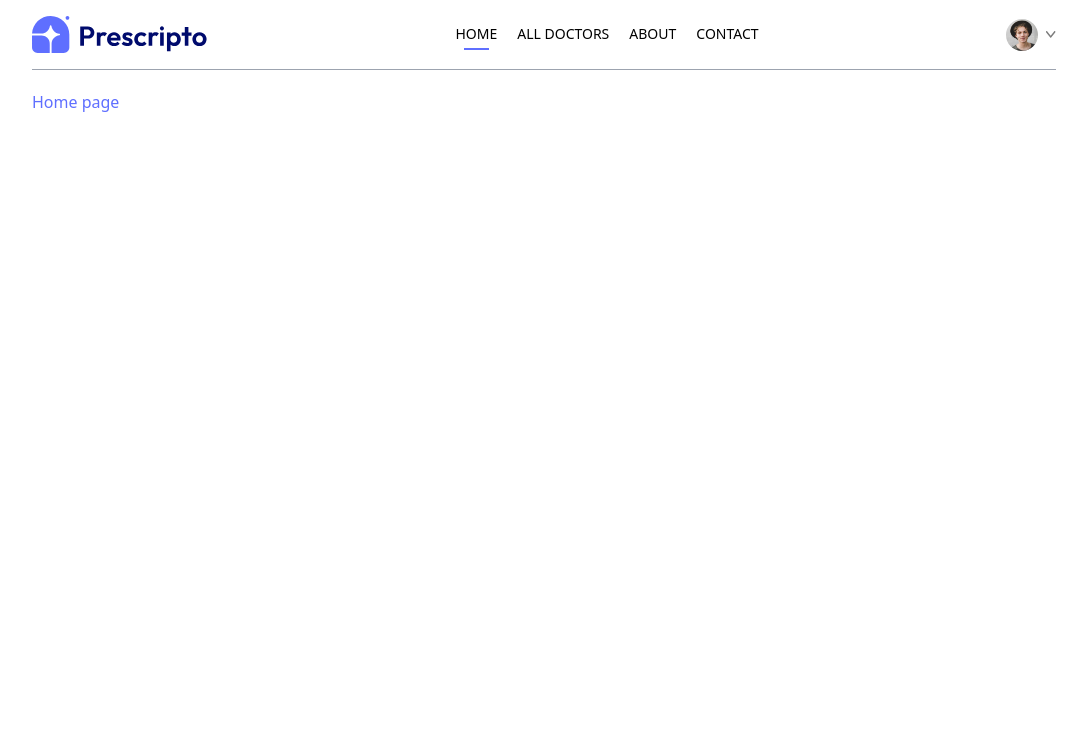
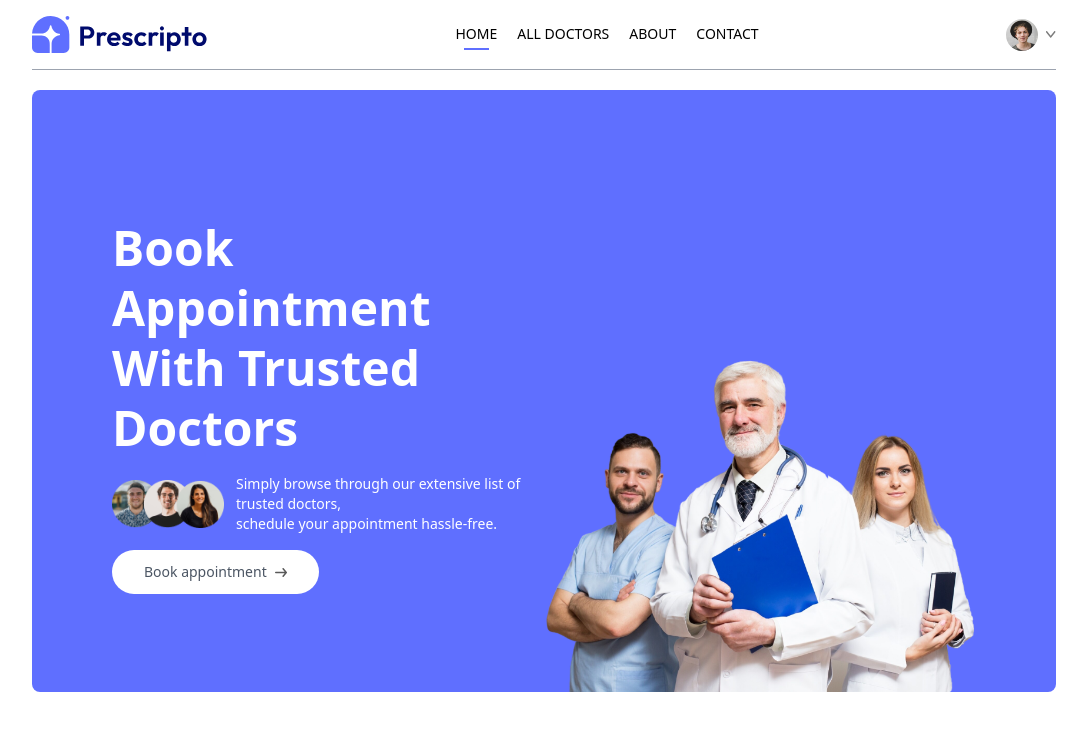
Before and after one commit to hshehabu/appointment-react-tailwind, a React (Vite) app in the folder appointment-booking/: page / in a window 1280 px wide. Shown: the top 730 px of the page, without its empty margins (96-1183 px from the left). Built offline with nearby package versions, Linux system fonts and the light colour scheme.

Commit message:
hero section finished

```diff
--- /dev/null
+++ b/appointment-booking/src/components/Hero.jsx
@@ -0,0 +1,32 @@
+import React from "react";
+import { assets } from "../assets/assets";
+
+const Hero = () => {
+  return (
+    <div className="flex flex-col md:flex-row flex-wrap px-6 md:px-10 lg:px-20 bg-primary rounded-lg ">
+
+        {/* text section  */}
+        <div className="md:w-1/2 flex flex-col items-start justify-center gap-4 py-10 m-auto md:py-[10vw] md:mb-[-30px] text-white">
+          <p className="text-3xl md:text-4xl lg:text-5xl font-semibold leading-right md:leading-tight lg:leading-tight">
+          Book Appointment <br/>
+          With Trusted Doctors
+          </p>
+          <div className="flex flex-col md:flex-row items-center gap-3 text-white text-sm font-light">
+            <img className="w-28" src={assets.group_profiles} alt="" />
+            <p>Simply browse through our extensive list of trusted doctors, <br className="hidden sm:block"/>
+            schedule your appointment hassle-free.</p>
+          </div>
+          <a href="#speciality" className="bg-white rounded-full py-3 px-8 text-gray-600 m-auto text-sm md:m-0 hover:scale-105 transition-all duration-300 flex items-center gap-2">
+            Book appointment <img className="w-3" src={assets.arrow_icon} alt="" />
+          </a>
+        </div>
+          {/* image section  */}
+        <div className="md:w-1/2 relative">
+          <img className="w-full md:absolute bottom-0 h-auto rounded-lg" src={assets.header_img} alt="" />
+          </div>
+
+    </div>
+  );
+};
+
+export default Hero;
--- a/appointment-booking/src/pages/Home.jsx
+++ b/appointment-booking/src/pages/Home.jsx
@@ -1,8 +1,11 @@
 import React from 'react'
+import Hero from '../components/Hero'
 
 const Home = () => {
   return (
-    <div className='text-primary'>Home page</div>
+   <div>
+    <Hero />
+   </div>
   )
 }
 
```
